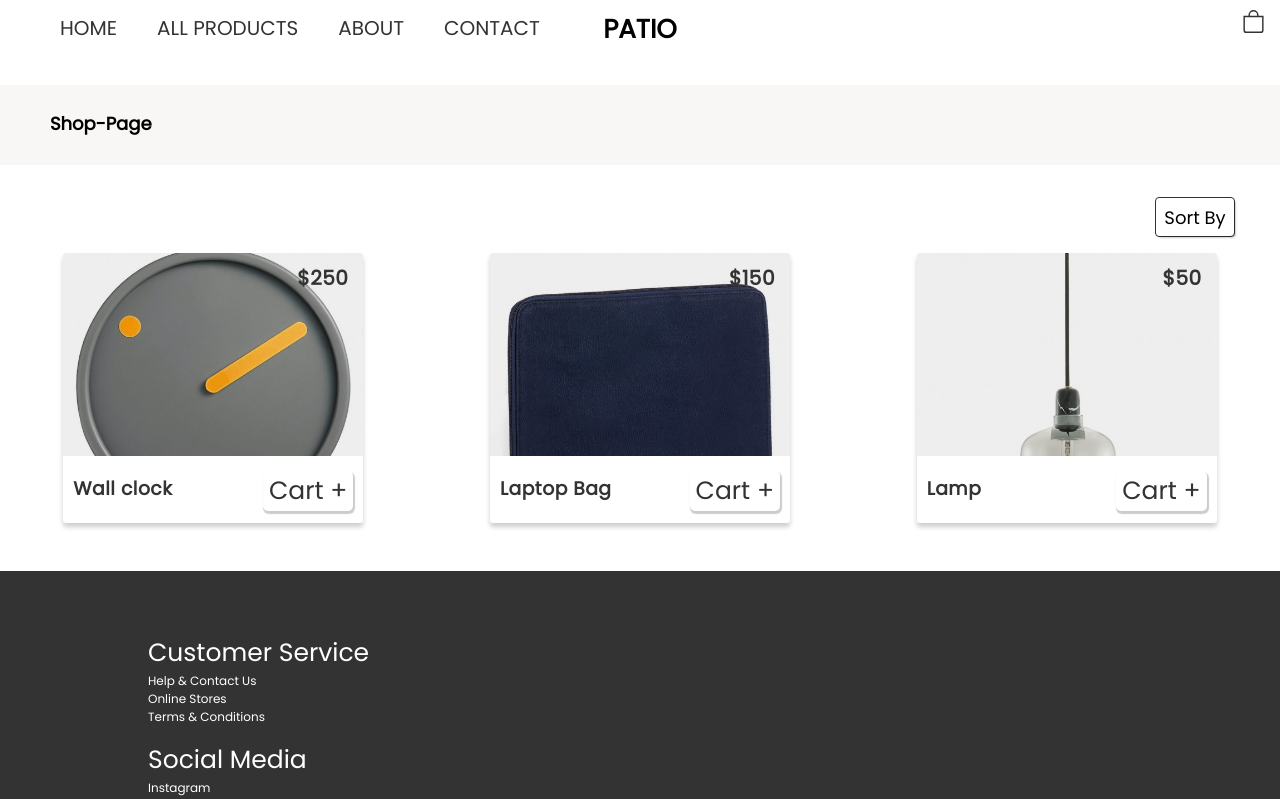
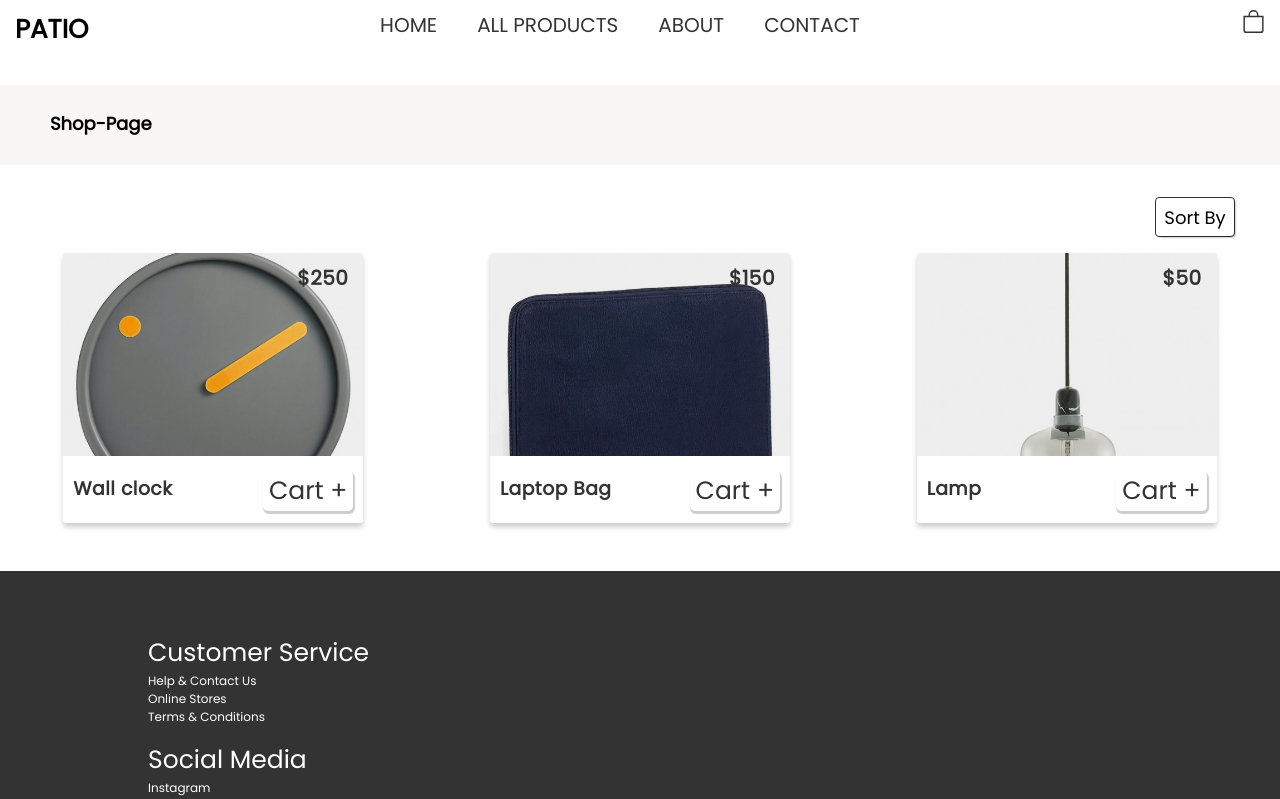
Before and after one commit to aldobasicarnel/ReactWebApp, a React (Create React App) app in the folder react-web-shop/: page /shop in a window 1280 px wide. Shown: the top 799 px of the page. Built offline with nearby package versions, Linux system fonts and the light colour scheme.

Commit message:
Fixing bugs

```diff
--- a/react-web-shop/src/Components/HomePage/NavBar/NavBar.css
+++ b/react-web-shop/src/Components/HomePage/NavBar/NavBar.css
@@ -6,14 +6,16 @@ nav {
   position: relative;
   z-index: 9;
   justify-content: space-between;
+  display: flex;
+  flex-direction: column;
 }
 
 .title {
   font-size: 26px;
   position: absolute;
   top: 10px;
+  left: 0;
   right: 0;
-  left: 0;
   background-color: transparent;
   text-align: center;
   color: var(--seondary-list-color);
@@ -21,7 +23,7 @@ nav {
 }
 
 .cart {
-  position: relative;
+  position: absolute;
   display: inline-block;
 }
 .drop-cart-btn {
@@ -186,8 +188,9 @@ nav .navbar-list.active {
 
   nav .title {
     position: absolute;
-    width: 100px;
-    margin: auto;
+    top: 10px;
+    left: 15px;
+    right: auto;
   }
   .open-nav {
     display: none;
@@ -281,12 +284,11 @@ nav .navbar-list.active {
     border: none;
   }
   .cart {
-    position: relative;
     display: inline-block;
   }
   .drop-cart-btn {
     color: var(--secondary-list-color);
-    position: fixed;
+    position: absolute;
     top: 10px;
     right: 10px;
     text-align: center;
```
